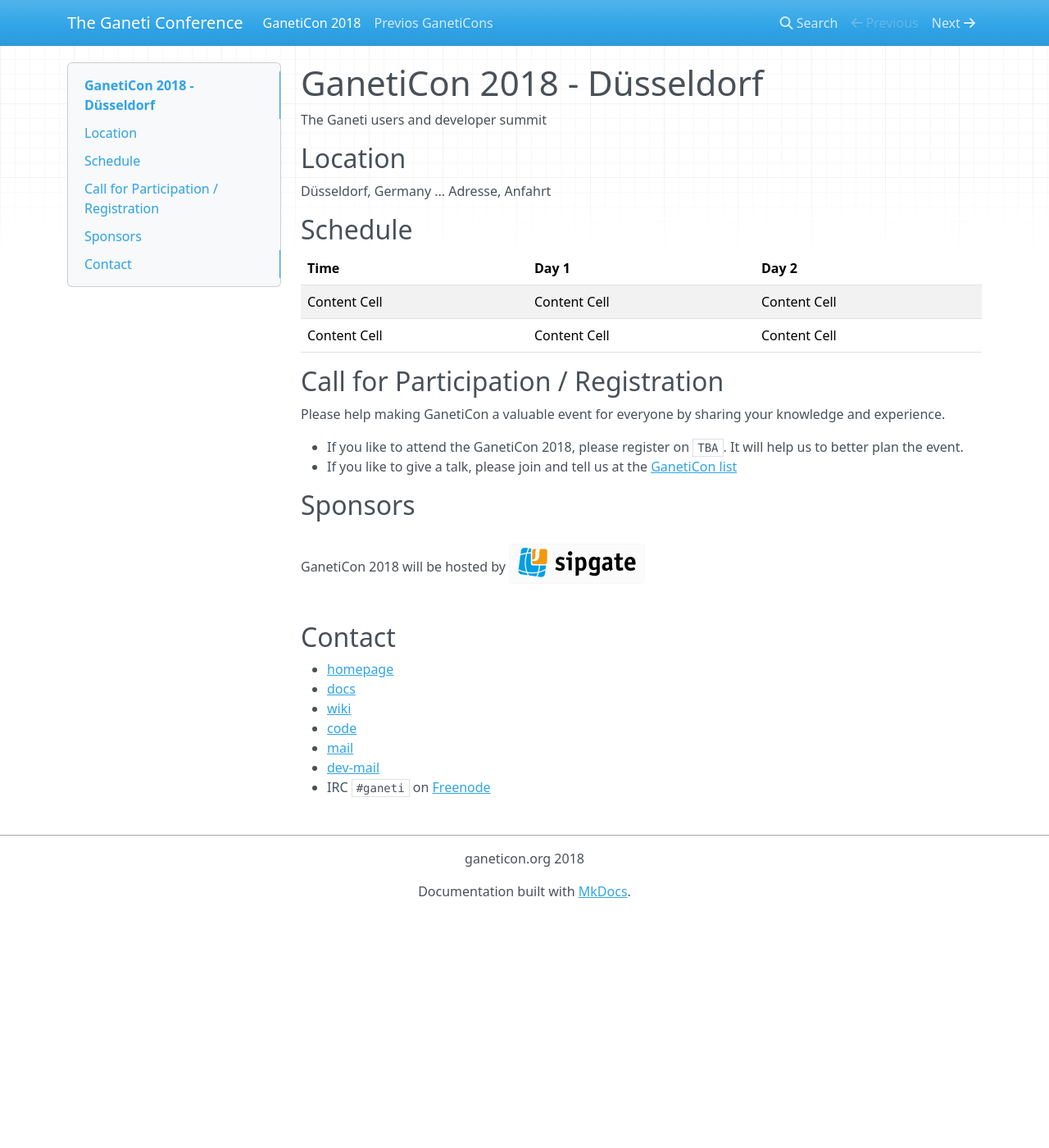
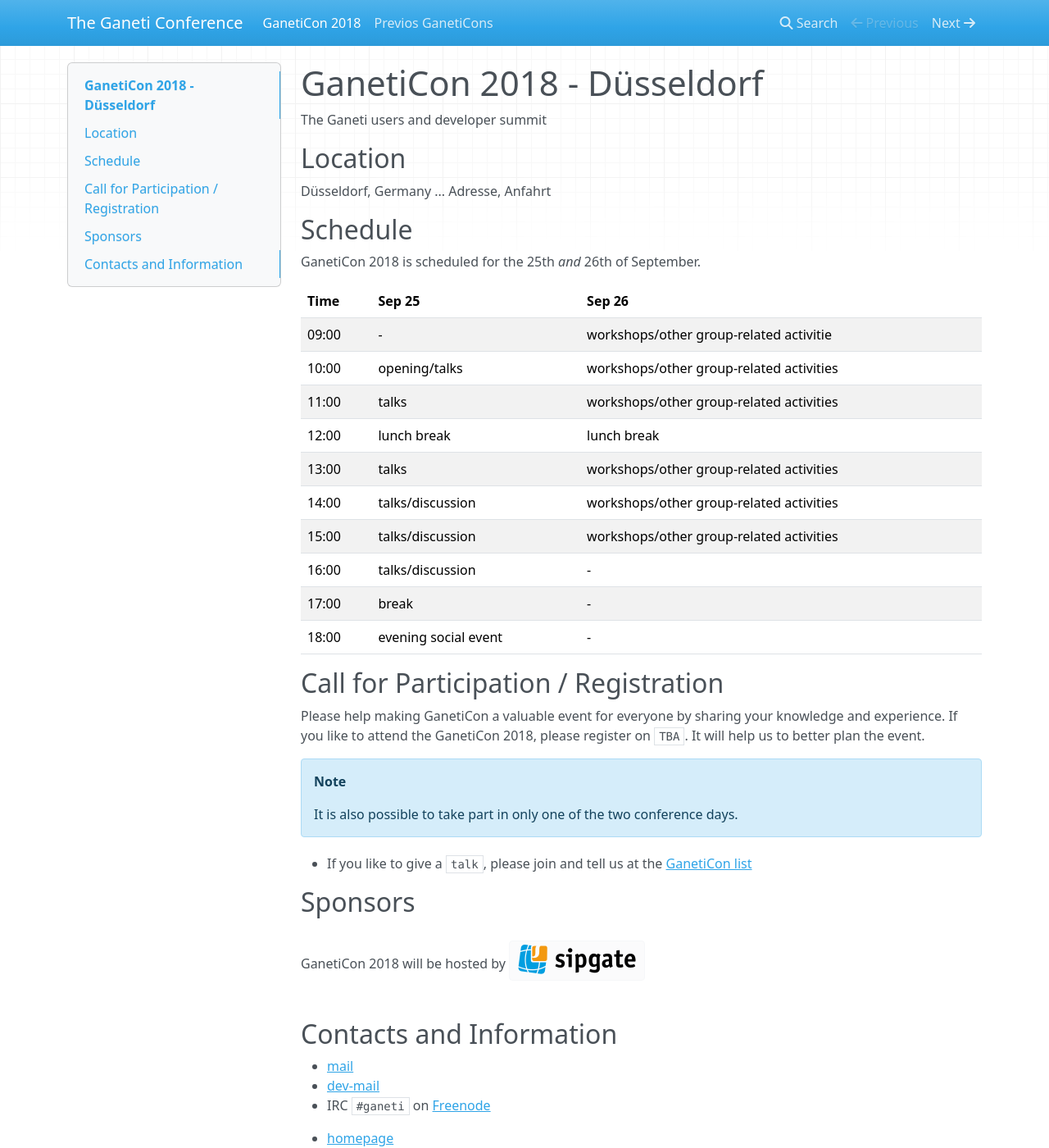
Before and after one commit to ganeticon/ganeticon.github.io, an MkDocs documentation site: the page built from docs/index.md, in a window 1280 px wide and 1400 px high. Shown: the whole window at 82% size. Built offline with MkDocs 1.6.1, drawn with Linux system fonts in a browser that asks for light colours; nearby versions of some CDN libraries; old or Windows-style settings are respelled for this version of MkDocs.

Commit message:
modified sipgate logo and schedule

```diff
--- a/docs/index.md
+++ b/docs/index.md
@@ -7,27 +7,40 @@ The Ganeti users and developer summit
 Düsseldorf, Germany ... Adresse, Anfahrt
 
 ## Schedule
-Time | Day 1 | Day 2
----- | ----- | -----
-Content Cell | Content Cell  | Content Cell
-Content Cell | Content Cell  | Content Cell
+GanetiCon 2018 is scheduled for the 25th *and* 26th of September.
+
+Time | Sep 25 | Sep 26
+---- | ------ | ------
+09:00 | - | workshops/other group-related activitie
+10:00 | opening/talks | workshops/other group-related activities
+11:00 | talks | workshops/other group-related activities
+12:00 | lunch break | lunch break
+13:00 | talks | workshops/other group-related activities
+14:00 | talks/discussion | workshops/other group-related activities
+15:00 | talks/discussion | workshops/other group-related activities
+16:00 | talks/discussion | -
+17:00  | break | -
+18:00  | evening social event | -
 
 ## Call for Participation / Registration
 
-Please help making GanetiCon a valuable event for everyone by sharing your knowledge and experience.
+Please help making GanetiCon a valuable event for everyone by sharing your knowledge and experience. If you like to attend the GanetiCon 2018, please register on `TBA`. It will help us to better plan the event.
+[comment]: <> (https://terminplaner.dfn.de/foodle.php, https://dudle.inf.tu-dresden.de, doodle oder google forms???)
 
-* If you like to attend the GanetiCon 2018, please register on `TBA`. It will help us to better plan the event.
-[comment]: <> (https://terminplaner.dfn.de/foodle.php, https://dudle.inf.tu-dresden.de, doodle oder google forms???)
-* If you like to give a talk, please join and tell us at the [GanetiCon list](https://groups.google.com/forum/#!forum/ganeticon)
+!!! note
+    It is also possible to take part in only one of the two conference days.
+
+* If you like to give a `talk`, please join and tell us at the [GanetiCon list](https://groups.google.com/forum/#!forum/ganeticon)
 
 ## Sponsors
 GanetiCon 2018 will be hosted by [![sipgate](img/logo-footer.png "sipgate")](https://www.sipgate.de/)
 
-## Contact
+## Contacts and Information
+* [mail](https://groups.google.com/forum/\#!forum/ganeti)
+* [dev-mail](https://groups.google.com/forum/\#!forum/ganeti-devel)
+* IRC `#ganeti` on [Freenode](https://freenode.net)
+
 * [homepage](http://www.ganeti.org)
 * [docs](http://docs.ganeti.org)
 * [wiki](https://ganeti.googlesource.com/wiki/+/master)
 * [code](https://github.com/ganeti/ganeti)
-* [mail](https://groups.google.com/forum/\#!forum/ganeti)
-* [dev-mail](https://groups.google.com/forum/\#!forum/ganeti-devel)
-* IRC `#ganeti` on [Freenode](https://freenode.net)
```
